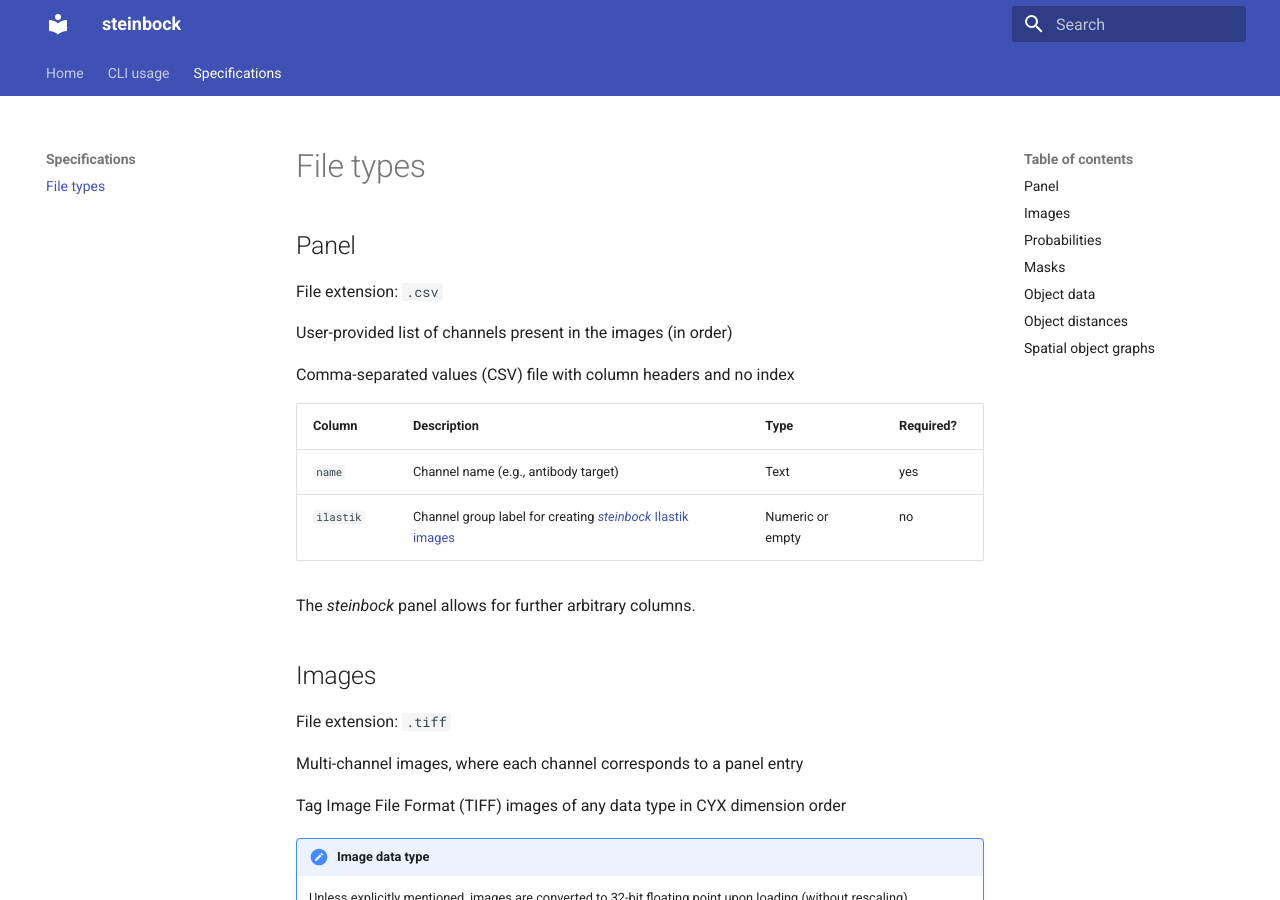
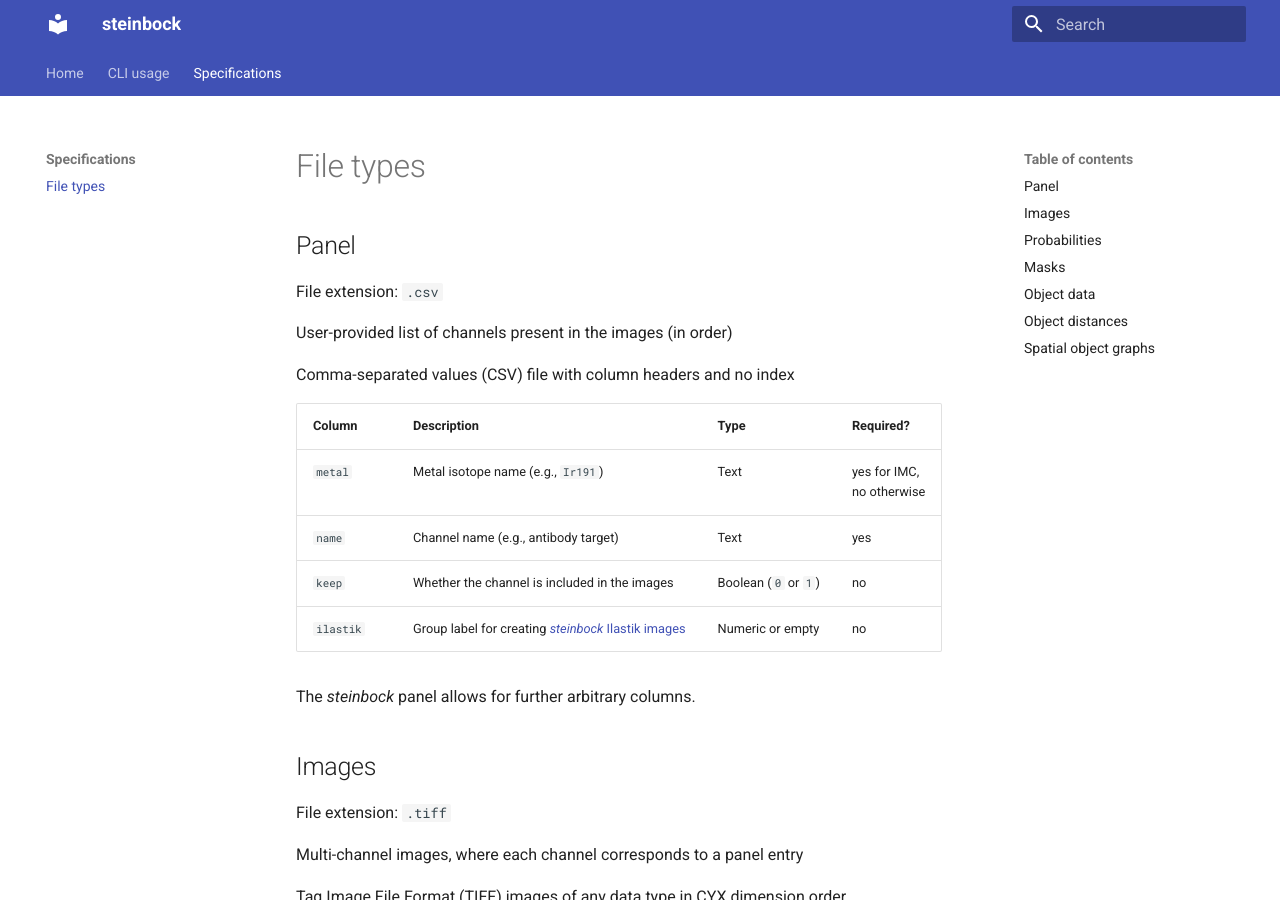
Before and after one commit to BodenmillerGroup/steinbock, an MkDocs documentation site: the page built from docs/specs/file-types.md, in a window 1280 px wide and 900 px high. Built offline with MkDocs 1.6.1 and Material for MkDocs 9.7.7, drawn with Linux system fonts in a browser that asks for light colours.

Commit message:
Updated panel specification

```diff
--- a/docs/specs/file-types.md
+++ b/docs/specs/file-types.md
@@ -10,8 +10,10 @@
 
 | Column | Description | Type | Required? |
 | --- | --- | --- | --- |
+| `metal` | Metal isotope name (e.g., `Ir191`) | Text | yes for IMC,<br> no otherwise |
 | `name` | Channel name (e.g., antibody target) | Text | yes |
-| `ilastik` | Channel group label for creating [*steinbock* Ilastik images](../cli/classification.md#ilastik) | Numeric or empty | no |
+| `keep` | Whether the channel is included in the images | Boolean (`0` or `1`) | no |
+| `ilastik` | Group label for creating [*steinbock* Ilastik images](../cli/classification.md#ilastik) | Numeric or empty | no |
 
 The *steinbock* panel allows for further arbitrary columns.
 
```
